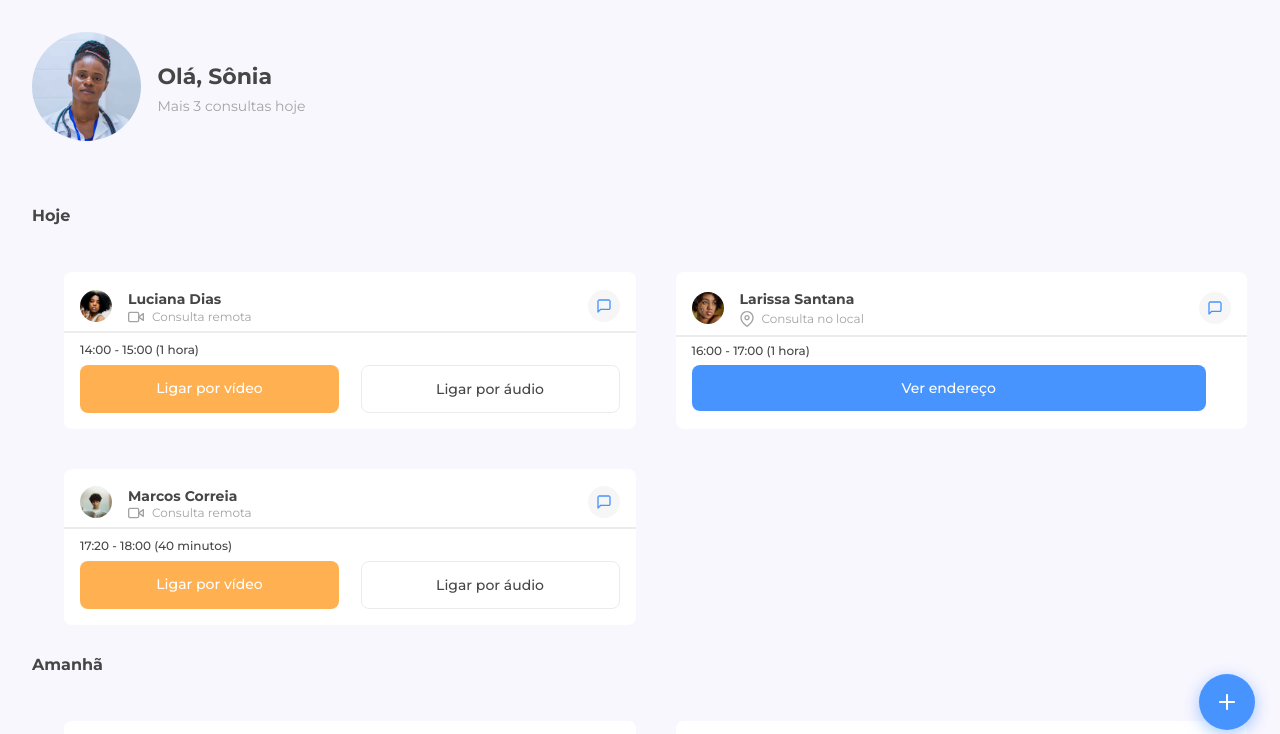
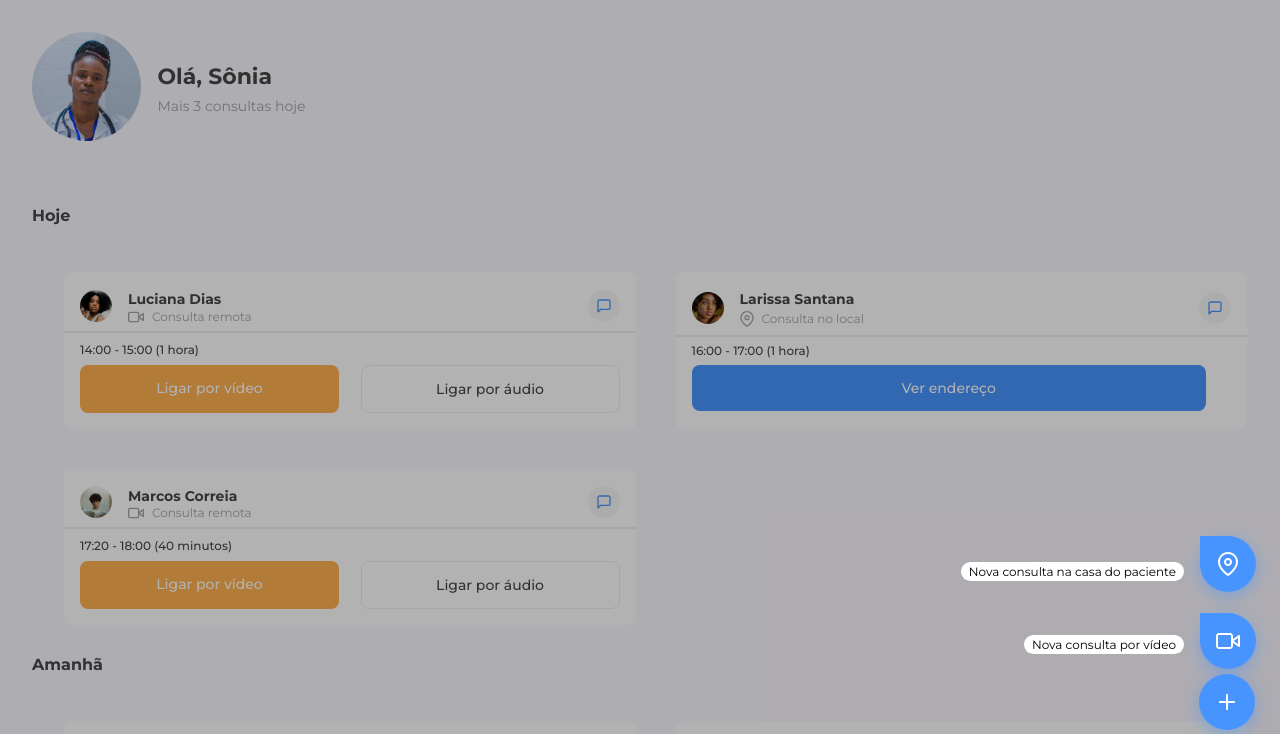
Before and after one commit to MNynee/aluramed-7doc, a plain HTML site: page index.html in a window 1280 px wide. Both pictures are taken after a click on the button 1227 px from the left and 702 px from the top of the page. Shown: the top 734 px of the page. Drawn offline with Linux system fonts and the light colour scheme.

Commit message:
Update .menu-lateral e README

```diff
--- a/index.html
+++ b/index.html
@@ -437,7 +437,8 @@
             <form action="" method="post">
                 <h2 class="formulario__titulo">Agendar nova consulta</h2>
 
-                <div class="formulario__dado"><label for="seuNome" class="formulario__dado__rotulo">Nome completo:</label>
+                <div class="formulario__dado"><label for="seuNome" class="formulario__dado__rotulo">Nome
+                        completo:</label>
                     <input type="text" name="seuNome" id="seuNome" class="formulario__dado__input" autocomplete="off"
                         maxlength="40" placeholder="Nome completo" required>
                 </div>
@@ -446,14 +447,17 @@
                     <label for="tipoConsulta" class="formulario__dado__rotulo">Tipo de consulta:</label>
                     <select id="tipoConsulta" name="tipoConsulta" class="formulario__dado__input" required>
                         <option value="" class="formulario__dado__input__opcao" selected>--- Escolha ---</option>
-                        <option value="Consulta na casa do paciente" class="formulario__dado__input__opcao">Consulta na casa do paciente</option>
-                        <option value="Consulta por vídeo" class="formulario__dado__input__opcao">Consulta por vídeo</option>
+                        <option value="Consulta na casa do paciente" class="formulario__dado__input__opcao">Consulta na
+                            casa do paciente</option>
+                        <option value="Consulta por vídeo" class="formulario__dado__input__opcao">Consulta por vídeo
+                        </option>
                     </select>
                 </div>
 
                 <div class="formulario__dado">
                     <label for="dataConsulta" class="formulario__dado__rotulo">Data da consulta:</label>
-                    <input type="date" name="dataConsulta" id="dataConsulta" min="2025-05-15" class="formulario__dado__input" required>
+                    <input type="date" name="dataConsulta" id="dataConsulta" min="2025-05-15"
+                        class="formulario__dado__input" required>
                 </div>
 
                 <div class="formulario__dado">
@@ -473,7 +477,8 @@
 
                 <div class="formulario__dado">
                     <label for="observacoes" class="formulario__dado__rotulo">Observações:</label>
-                    <textarea name="observacoes" id="observacoes" cols="50" rows="5" class="formulario__dado__input"></textarea>
+                    <textarea name="observacoes" id="observacoes" cols="50" rows="5"
+                        class="formulario__dado__input"></textarea>
                 </div>
 
                 <div class="formulario__botoes">
@@ -492,20 +497,29 @@
             <button href="#" class="botao-flutuante__link">
                 <img src="src/images/Adicionar.svg" alt="Botao de adicionar" class="botao-flutuante__link__icone">
             </button>
-        </div>
-
 
             <ul class="menu-lateral">
                 <li class="menu-lateral__item">
                     <span class="menu-lateral__item__texto">Nova consulta na casa do paciente</span>
-                <div class="menu-lateral__item__local"><button class="botao-flutuante__link"><img
-                            src="src/images/LocalBranco.svg" alt=""></button></div>
+                    <div class="menu-lateral__item__local">
+                        <button class="botao-flutuante__local">
+                            <img src="src/images/LocalBranco.svg" alt="">
+                        </button>
+                    </div>
                 </li>
                 <li class="menu-lateral__item">
                     <span class="menu-lateral__item__texto">Nova consulta por vídeo</span>
-                <button class="botao-flutuante__link"><span class="menu-lateral__item__video"></span></button>
+                    <div class="menu-lateral__item__video">
+                        <button class="botao-flutuante__video">
+                            <img src="src/images/CameraWhite.svg" alt="">
+                        </button>
+                    </div>
                 </li>
             </ul>
+        </div>
+
+
+
     </main>
     <section class="navbar">
         <nav>
--- a/src/css/botao-flutuante.css
+++ b/src/css/botao-flutuante.css
@@ -21,15 +21,39 @@
     transition: .1s;
 }
 
-/* TERMINAR ALGUM DIA */
+.menu-lateral {
+    display: flex;
+    flex-direction: column;
+    position: fixed;
+    bottom: 0;
+    right: 0;
+    gap: 2rem;
+    padding: 67vh 50px 170px 0;
+    width: 100%;
+    height: 100%;
+    opacity: 0;
+    transition: .3s ease;
+    background-color: rgba(0, 0, 0, 0.301);
+    z-index: 2;
+}
 
-.menu-lateral {
-    display: none;
-    flex-direction: column;
-    position: absolute;
-    bottom: 150px;
-    right: 25px;
-    gap: 3rem;
+.botao-flutuante__link:focus + .menu-lateral{
+    opacity: 1;
+	transform: scale(1);
+}
+
+.botao-flutuante__link:focus + .menu-lateral > .menu-lateral__item {
+    transform: scale(1);
+}
+
+.menu-lateral__item {
+    display: flex;
+    align-items: baseline;
+    justify-content: flex-end;
+    gap: 1rem;
+    transition: .3s ease;
+	transform: scale(0);
+    transform-origin: 85% bottom;
 }
 
 .menu-lateral__item__texto {
@@ -41,7 +65,24 @@
 }
 
 .menu-lateral__item__local, .menu-lateral__item__video {
+    width: 30px;
+    height: 30px;
     background-color: var(--azul);
+}
+
+.botao-flutuante__local,
+.botao-flutuante__video {
+    background-color: var(--azul);
+    height: 3.5rem;
+    width: 3.5rem;
+    border-radius: 50%;
+    border: none;
+    display: flex;
+    justify-content: center;
+    align-items: center;
+    box-shadow: 0 4px 16px rgba(72, 148, 255, 0.5);
+    z-index: 5;
+    cursor: pointer;
 }
 
 @media screen and (min-width:1440px) {
```
Also changed, not shown: 1 other file. Lines whose indentation alone changed are shown as unchanged.
